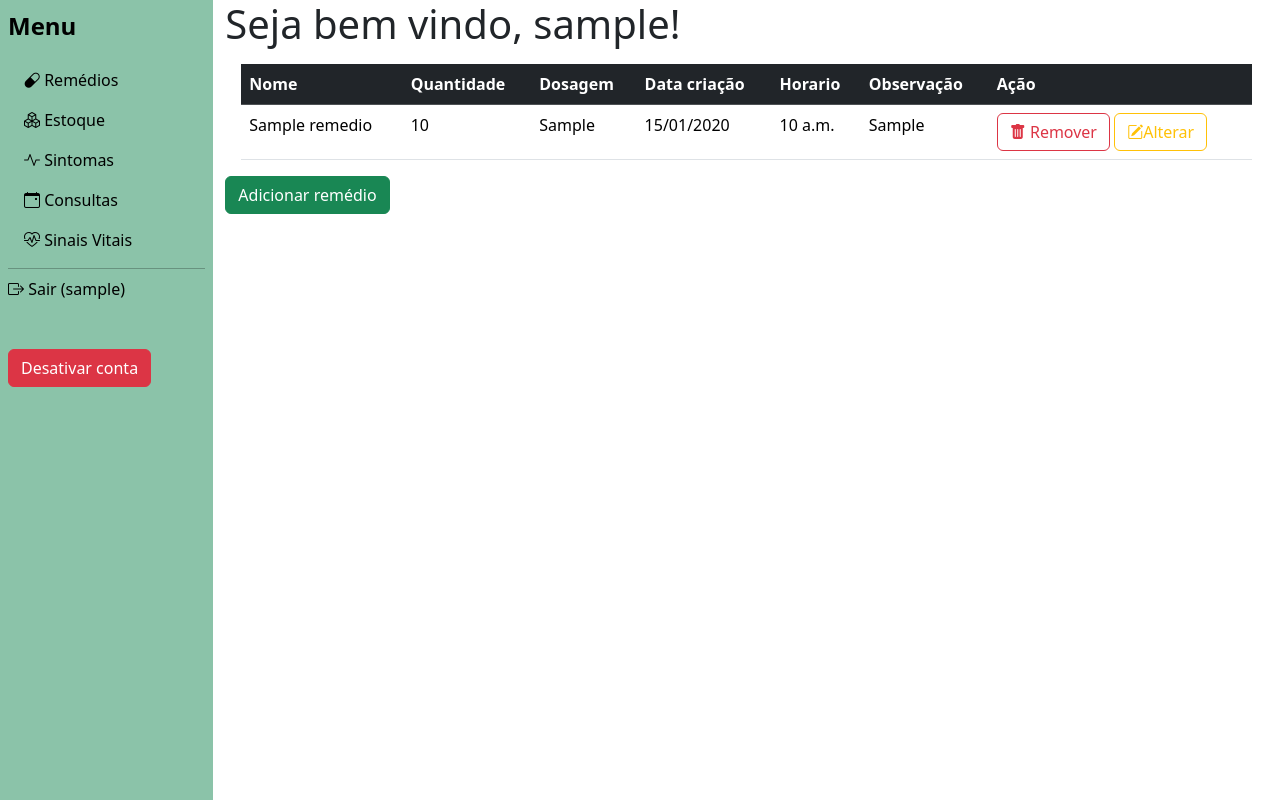
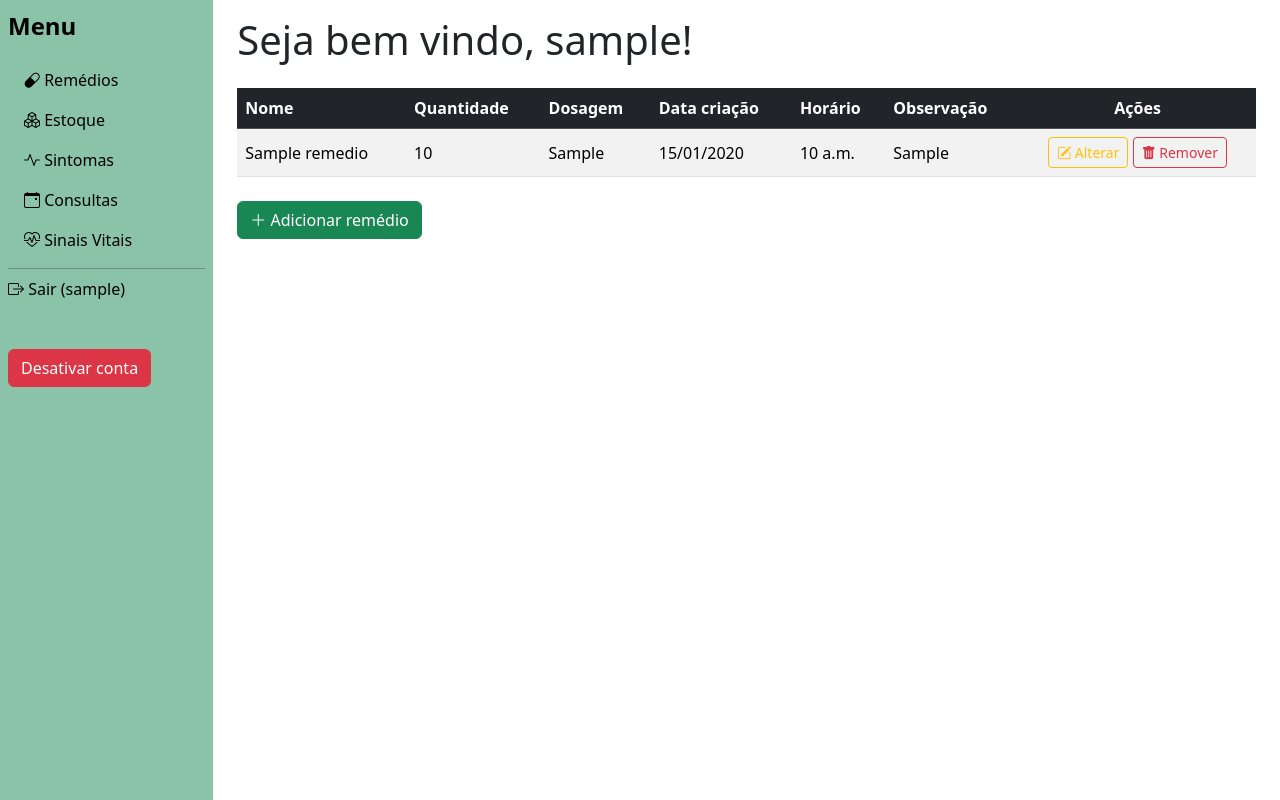
Before and after one commit to soneca111/trabalhodjango, a Django app: page / in a window 1280 px wide. Run offline with Django 5.2, Linux system fonts and the light colour scheme; a user stored in the database is signed in; tables that the repository leaves empty hold one stand-in row (values such as "Sample post").

Commit message:
Tenho que parar de mexer nesse projeto

```diff
--- a/projeto/templates/index.html
+++ b/projeto/templates/index.html
@@ -1,44 +1,50 @@
 {% extends "_layout.html" %}
 
 {% block content %}
-<h1>Seja bem vindo, {{ user.username }}!</h1>
-<div class=".container mx-3 mt-3 ">
-<table class="table">
+<div class="container-fluid py-3">
+  <h1 class="mb-4">Seja bem vindo, {{ user.username }}!</h1>
+
+  <div class="table-responsive">
+    <table class="table table-striped table-hover align-middle">
       <thead class="table-dark">
         <tr>
           <th scope="col">Nome</th>
           <th scope="col">Quantidade</th>
           <th scope="col">Dosagem</th>
           <th scope="col">Data criação</th>
-      <th scope="col"> Horario </th>
-      <th scope="col"> Observação </th>
-      <th scope="col">Ação</th>
-
+          <th scope="col">Horário</th>
+          <th scope="col">Observação</th>
+          <th scope="col" class="text-center">Ações</th>
         </tr>
       </thead>
       <tbody>
-{%for remedio in todos_remedios%}
+        {% for remedio in todos_remedios %}
           <tr>
-      <td >{{remedio.nome}}</td>
-      <td >{{remedio.quantidade}}</td>
-      <td >{{remedio.dosagem}}</td>
-      <td >{{remedio.criado_em|date:"d/m/Y "}}</td>
-      <td >{{remedio.horario}} </td>
-      <td >{{remedio.observacoes}} </td>
-      <td><a href="{% url 'remedio_delete' id=remedio.id %}" class="bi bi-trash-fill btn btn-outline-danger"> Remover</a>
-   <a href="{% url 'remedio_alterar' id=remedio.id %}" class="bi bi-pencil-square btn btn-outline-warning">Alterar</a></td>
+            <td>{{ remedio.nome }}</td>
+            <td>{{ remedio.quantidade }}</td>
+            <td>{{ remedio.dosagem }}</td>
+            <td>{{ remedio.criado_em|date:"d/m/Y" }}</td>
+            <td>{{ remedio.horario }}</td>
+            <td>{{ remedio.observacoes }}</td>
+            <td class="text-center">
+              <a href="{% url 'remedio_alterar' id=remedio.id %}" class="btn btn-outline-warning btn-sm bi bi-pencil-square"> Alterar</a>
+              <a href="{% url 'remedio_delete' id=remedio.id %}" class="btn btn-outline-danger btn-sm bi bi-trash-fill"> Remover</a>
+            </td>
           </tr>
-
         {% empty %}
-    <p>Nenhum remédio cadastrado.</p>
+          <tr>
+            <!-- O colspan="7" faz a mensagem ocupar a largura inteira das 7 colunas da tabela -->
+            <td colspan="7" class="text-center text-muted py-4">
+              Nenhum remédio cadastrado.
+            </td>
+          </tr>
         {% endfor %}
-
       </tbody>
     </table>
+  </div>
 
+  <a class="btn btn-success mt-2" href="{% url 'criar_remedio' %}">
+    <i class="bi bi-plus-lg"></i> Adicionar remédio
+  </a>
 </div>
-<a class="btn btn-success" href="{% url 'criar_remedio' %}">
-    Adicionar remédio
-</a>
-
 {% endblock content %}
```
Also changed, not shown: projeto/templates/remedio/remedio.html (+30 -24 lines). Lines whose indentation alone changed are shown as unchanged.
